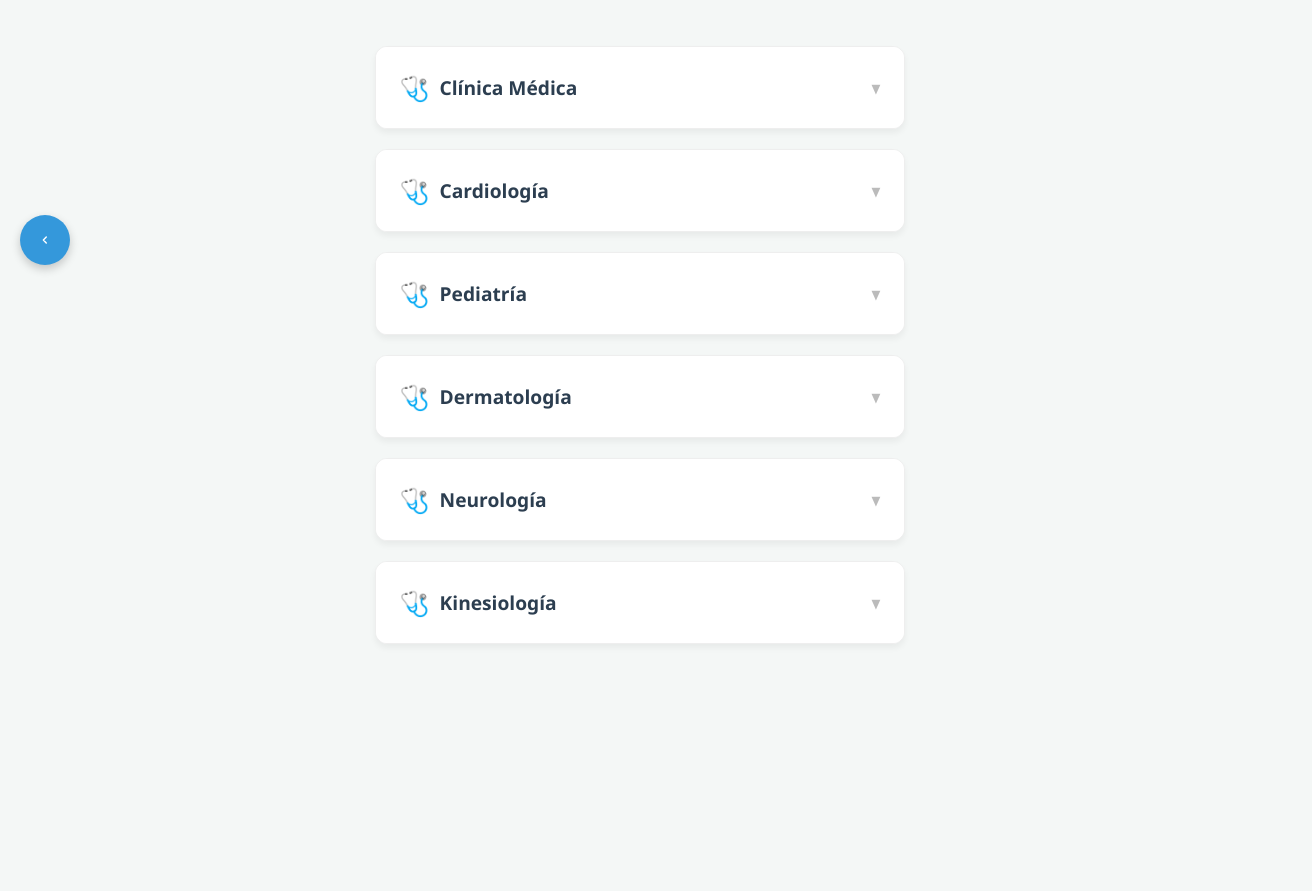
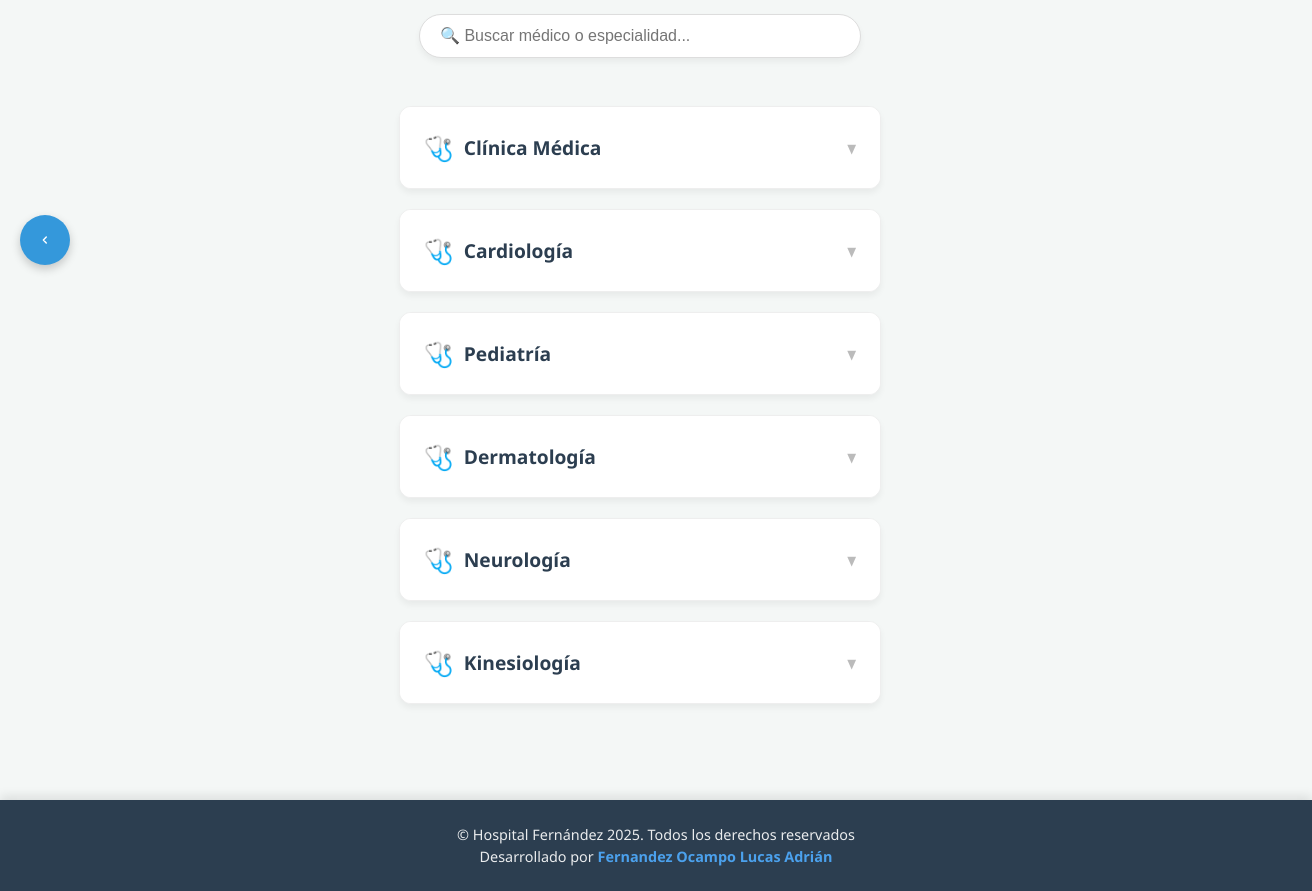
Before and after one commit to peluk467/PVDiciembre2025_FernandezLucas, a React (Vite) app: page /especialidades in a window 1280 px wide. Shown: the part 160-1051 px from the top of the page, 1312 px wide, since content can reach past the window. Before the commit the page ends 900 px from the top, so only its background shows below. Built offline with nearby package versions, Linux system fonts and the light colour scheme.

Commit message:
Proyecto parcialmente terminado parte2 - Lucas Fernandez

```diff
--- a/src/App.jsx
+++ b/src/App.jsx
@@ -3,7 +3,8 @@ import { AuthProvider } from './context/AuthContext';
 import { DataProvider } from './context/DataContext';
 import Navbar from './components/Navbar';
 import PrivateRoute from './components/PrivateRoute';
-import BackButton from './components/BackButton'; // <--- IMPORTAMOS EL BOTÓN
+import BackButton from './components/BackButton';
+import Footer from './components/Footer'; // <--- IMPORTAR FOOTER
 import Home from './pages/Home';
 import Especialidades from './pages/Especialidades';
 import Login from './pages/Login';
@@ -19,9 +20,8 @@ function App() {
         <div className="app-layout">
             <Navbar />
 
-            {/* --- AGREGAMOS EL BOTÓN FLOTANTE AQUÍ --- */}
+            {/* Botón flotante para volver atrás */}
             <BackButton />
-            {/* ---------------------------------------- */}
 
             <Routes>
               <Route path="/" element={<Home />} />
@@ -42,6 +42,11 @@ function App() {
 
               <Route path="*" element={<Navigate to="/" />} />
             </Routes>
+
+            {/* --- AGREGAMOS EL FOOTER AQUÍ AL FINAL --- */}
+            <Footer />
+            {/* ----------------------------------------- */}
+
         </div>
       </DataProvider>
     </AuthProvider>
--- /dev/null
+++ b/src/components/Footer.jsx
@@ -0,0 +1,15 @@
+// src/components/Footer.jsx
+import '../css/Footer.css';
+
+export default function Footer() {
+  const currentYear = new Date().getFullYear(); // Año automático (2025, 2026...)
+
+  return (
+    <footer className="main-footer">
+      <p>
+        © Hospital Fernández {currentYear}. Todos los derechos reservados <br />
+        Desarrollado por <strong>Fernandez Ocampo Lucas Adrián</strong>
+      </p>
+    </footer>
+  );
+}
--- a/src/components/TurnoTicket.jsx
+++ b/src/components/TurnoTicket.jsx
@@ -31,7 +31,7 @@ export default function TurnoTicket({ turno, onReset }) {
     doc.text(`Hora: ${turno.time} hs`, 20, 115);
 
     doc.setFontSize(10);
-    doc.text("Por favor concurrir 10 minutos antes con DNI.", 20, 130);
+    doc.text("Por favor concurrir 10 minutos antes con DNI para confirmar turno", 20, 130);
 
     doc.save(`turno_${turno.id}.pdf`);
   };
--- a/src/css/Dashboard.css
+++ b/src/css/Dashboard.css
@@ -63,3 +63,24 @@
   text-align: center;
   width: 350px;
 }
+
+.search-wrapper {
+  display: flex;
+  margin-top: 1rem;
+}
+
+.search-input {
+  width: 100%;
+  padding: 12px 20px;
+  border-radius: 50px;
+  border: 1px solid #ddd;
+  box-shadow: 0 4px 6px rgba(0,0,0,0.05);
+  font-size: 1rem;
+  outline: none;
+  transition: all 0.3s ease;
+}
+
+.search-input:focus {
+  border-color: #3498db;
+  box-shadow: 0 4px 12px rgba(52, 152, 219, 0.2);
+}
--- /dev/null
+++ b/src/css/Footer.css
@@ -0,0 +1,22 @@
+/* src/css/Footer.css */
+
+.main-footer {
+    background-color: var(--secondary); /* Usa el azul oscuro del tema (#2c3e50) */
+    color: white;
+    text-align: center;
+    padding: 1.5rem 1rem;
+    font-size: 0.9rem;
+    width: 100%;
+    margin-top: auto; /* CLAVE: Esto hace que se vaya al final si hay poco contenido */
+    box-shadow: 0 -4px 10px rgba(0,0,0,0.1);
+}
+
+.main-footer p {
+    margin: 0;
+    opacity: 0.9;
+    line-height: 1.5;
+}
+
+.main-footer strong {
+    color: #4facfe; /* Resaltamos tu nombre con un tono celeste */
+}
--- a/src/css/Home.css
+++ b/src/css/Home.css
@@ -293,3 +293,26 @@
     font-size: 0.8rem;
     color: #888;
 }
+
+.search-wrapper {
+    margin-top: 1.5rem;
+    display: flex;
+    justify-content: center;
+}
+
+.search-input {
+    width: 100%;
+    max-width: 400px;
+    padding: 12px 20px;
+    border-radius: 50px;
+    border: 1px solid #ddd;
+    box-shadow: 0 4px 6px rgba(0,0,0,0.05);
+    font-size: 1rem;
+    outline: none;
+    transition: all 0.3s ease;
+}
+
+.search-input:focus {
+    border-color: #3498db;
+    box-shadow: 0 4px 12px rgba(52, 152, 219, 0.2);
+}
--- a/src/pages/Dashboard.jsx
+++ b/src/pages/Dashboard.jsx
@@ -6,10 +6,13 @@ import '../css/Dashboard.css';
 
 export default function Dashboard() {
   const { user } = useAuth();
-  // Traemos la función cancelAppointment del contexto
   const { doctors, appointments, bookAppointment, cancelAppointment } = useData();
+
   const [selectedDoc, setSelectedDoc] = useState(null);
   const [confirmedTurno, setConfirmedTurno] = useState(null);
+
+  // --- NUEVO ESTADO PARA BÚSQUEDA ---
+  const [searchTerm, setSearchTerm] = useState("");
 
   // --- VISTA MÉDICO ---
   if (user.role === 'medico') {
@@ -52,19 +55,27 @@ export default function Dashboard() {
   }
 
   // --- VISTA PACIENTE ---
+
+  // 1. Lógica de Mis Turnos
   const misTurnos = appointments.filter(app => app.patientEmail === user.email);
+
+  // 2. Lógica de Filtrado de Médicos (NUEVO)
+  const filteredDoctors = doctors.filter(doc =>
+    doc.name.toLowerCase().includes(searchTerm.toLowerCase()) ||
+    doc.specialty.toLowerCase().includes(searchTerm.toLowerCase())
+  );
 
   const handleBooking = (time) => {
     if (window.confirm(`¿Confirmar turno con ${selectedDoc.name} a las ${time}?`)) {
       const turno = bookAppointment(user, selectedDoc, time);
       setConfirmedTurno(turno);
       setSelectedDoc(null);
+      setSearchTerm(""); // Limpiamos la búsqueda al confirmar
     }
   };
 
-  // Función para manejar la cancelación
   const handleCancel = (id) => {
-    if (window.confirm("¿Estás seguro que deseas cancelar este turno? Esta acción no se puede deshacer.")) {
+    if (window.confirm("¿Estás seguro que deseas cancelar este turno?")) {
         cancelAppointment(id);
     }
   };
@@ -80,7 +91,6 @@ export default function Dashboard() {
       {/* SECCIÓN 1: MIS TURNOS CONFIRMADOS */}
       <div className="card" style={{ marginBottom: '2rem', borderLeft: '5px solid #27ae60' }}>
         <h3>📅 Mis Turnos Confirmados</h3>
-
         {misTurnos.length === 0 ? (
             <p style={{ color: '#777' }}>Aún no tienes turnos registrados.</p>
         ) : (
@@ -100,8 +110,6 @@ export default function Dashboard() {
                                 <div style={{ fontSize: '0.8rem', color: '#888' }}>MAÑANA</div>
                                 <div style={{ fontSize: '1.2rem', fontWeight: 'bold', color: '#2c3e50' }}>{turno.time} hs</div>
                             </div>
-
-                            {/* BOTÓN DE CANCELAR */}
                             <button
                                 onClick={() => handleCancel(turno.id)}
                                 style={{
@@ -127,11 +135,25 @@ export default function Dashboard() {
         Solicitar Nuevo Turno
       </h3>
 
+      {/* BARRA DE BÚSQUEDA */}
+      <div className="search-wrapper" style={{ marginBottom: '1.5rem', justifyContent: 'flex-start' }}>
+        <input
+            type="text"
+            placeholder="🔍 Buscar por nombre o especialidad..."
+            className="search-input"
+            value={searchTerm}
+            onChange={(e) => setSearchTerm(e.target.value)}
+            style={{ maxWidth: '100%' }} // Ajuste para que ocupe el ancho disponible
+        />
+      </div>
+
       <div className="grid">
         <div className="card">
             <h3>Médicos Disponibles</h3>
             <ul className="doctor-list">
-                {doctors.map(doc => (
+                {/* Usamos filteredDoctors en lugar de doctors */}
+                {filteredDoctors.length > 0 ? (
+                    filteredDoctors.map(doc => (
                         <li key={doc.id}>
                             <button className="doctor-btn" onClick={() => setSelectedDoc(doc)}>
                                 <div style={{ display: 'flex', justifyContent: 'space-between', alignItems: 'center' }}>
@@ -146,7 +168,12 @@ export default function Dashboard() {
                                 </div>
                             </button>
                         </li>
-                ))}
+                    ))
+                ) : (
+                    <p style={{ color: '#777', padding: '1rem', fontStyle: 'italic' }}>
+                        No se encontraron médicos con ese nombre.
+                    </p>
+                )}
             </ul>
         </div>
 
--- a/src/pages/Especialidades.jsx
+++ b/src/pages/Especialidades.jsx
@@ -1,50 +1,73 @@
 import { useState } from 'react';
 import { useData } from '../context/DataContext';
-import '../css/Home.css'; // Usamos el CSS de Home que modificaremos abajo
+import '../css/Home.css';
 
 export default function Especialidades() {
   const { doctors } = useData();
 
-  // Estado para saber cuál tarjeta se está señalando (null = ninguna)
   const [activeSpec, setActiveSpec] = useState(null);
+  const [searchTerm, setSearchTerm] = useState(""); // <--- Nuevo Estado
 
-  // Obtenemos las especialidades únicas
-  const especialidadesUnicas = [...new Set(doctors.map(doc => doc.specialty))];
+  // 1. FILTRADO: Primero filtramos los médicos que coincidan con la búsqueda
+  const filteredDoctors = doctors.filter(doc =>
+    doc.name.toLowerCase().includes(searchTerm.toLowerCase()) ||
+    doc.specialty.toLowerCase().includes(searchTerm.toLowerCase())
+  );
+
+  // 2. AGRUPACIÓN: Calculamos las especialidades SOLO de los médicos filtrados
+  // Esto hace que si buscas un médico, desaparezcan las especialidades vacías
+  const especialidadesVisibles = [...new Set(filteredDoctors.map(doc => doc.specialty))];
 
   return (
     <div className="container" style={{ paddingBottom: '4rem' }}>
 
       <div className="specialties-header">
         <h2>Nuestras Especialidades</h2>
-        <p>Pase el cursor sobre cada tarjeta para ver el equipo médico disponible.</p>
+        <p>Busque a su profesional por nombre o explore nuestras áreas.</p>
+
+        {/* --- BARRA DE BÚSQUEDA --- */}
+        <div className="search-wrapper">
+            <input
+                type="text"
+                placeholder="🔍 Buscar médico o especialidad..."
+                className="search-input"
+                value={searchTerm}
+                onChange={(e) => setSearchTerm(e.target.value)}
+            />
+        </div>
+        {/* ------------------------- */}
       </div>
 
+      {especialidadesVisibles.length === 0 ? (
+        <p style={{ textAlign: 'center', color: '#777' }}>No se encontraron profesionales con ese nombre.</p>
+      ) : (
         <div className="specialties-grid">
-        {especialidadesUnicas.map(spec => (
+            {especialidadesVisibles.map(spec => (
             <div
                 key={spec}
-            className={`spec-card-dynamic ${activeSpec === spec ? 'active' : ''}`}
-            onMouseEnter={() => setActiveSpec(spec)}
-            onMouseLeave={() => setActiveSpec(null)}
+                className={`spec-card-dynamic ${activeSpec === spec || searchTerm ? 'active' : ''}`}
+                // Si hay búsqueda, dejamos las tarjetas abiertas ('active') para ver los resultados rápido
+                onMouseEnter={() => !searchTerm && setActiveSpec(spec)}
+                onMouseLeave={() => !searchTerm && setActiveSpec(null)}
             >
                 <div className="spec-card-header">
-                {/* Icono dinámico según especialidad (opcional, uso genérico por ahora) */}
+                    <div style={{ display: 'flex', alignItems: 'center' }}>
                         <span className="spec-icon">🩺</span>
                         <h3>{spec}</h3>
-                <span className="arrow-indicator">▼</span>
+                    </div>
+                    {/* Ocultamos la flecha si estamos buscando, porque ya está abierto */}
+                    {!searchTerm && <span className="arrow-indicator">▼</span>}
                 </div>
 
-            {/* Lista que se despliega */}
                 <div className="spec-body">
                     <div className="spec-body-content">
                         <p className="staff-label">Staff Médico:</p>
                         <ul className="medico-list-public">
-                    {doctors
+                        {filteredDoctors
                             .filter(doc => doc.specialty === spec)
                             .map(doc => (
                             <li key={doc.id} className="medico-item">
                                 <span className="medico-name">{doc.name}</span>
-                            {/* Mostramos piso si existe, sino un texto genérico */}
                                 <span className="medico-location">
                                     {doc.floor ? `(Piso ${doc.floor})` : ''}
                                 </span>
@@ -56,6 +79,7 @@ export default function Especialidades() {
             </div>
             ))}
         </div>
+      )}
     </div>
   );
 }
```
Lines whose indentation alone changed are shown as unchanged.
